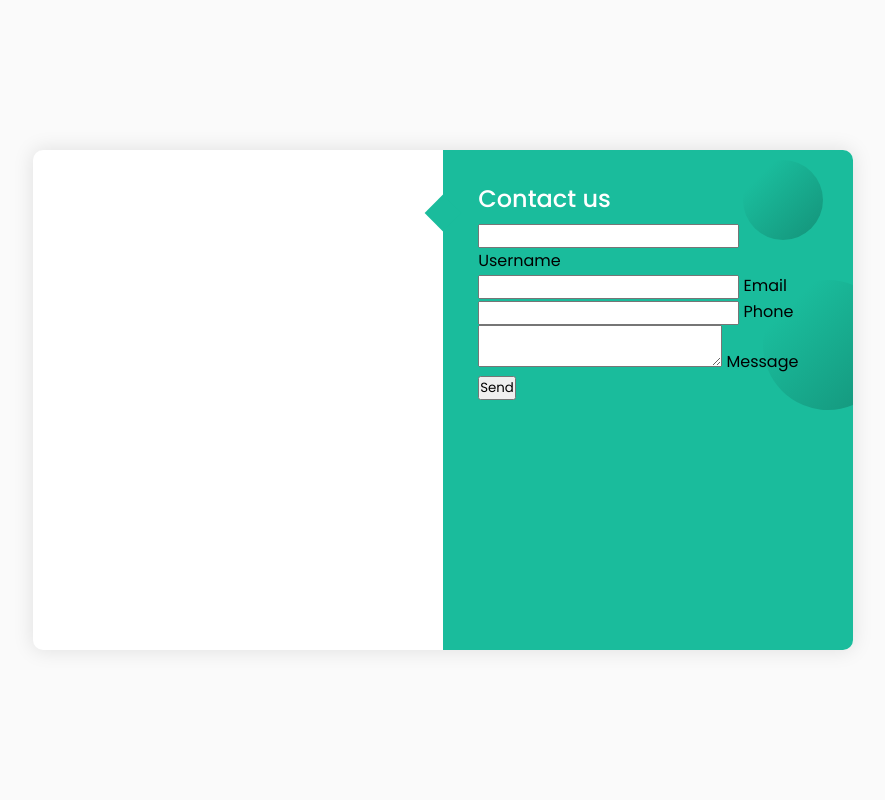
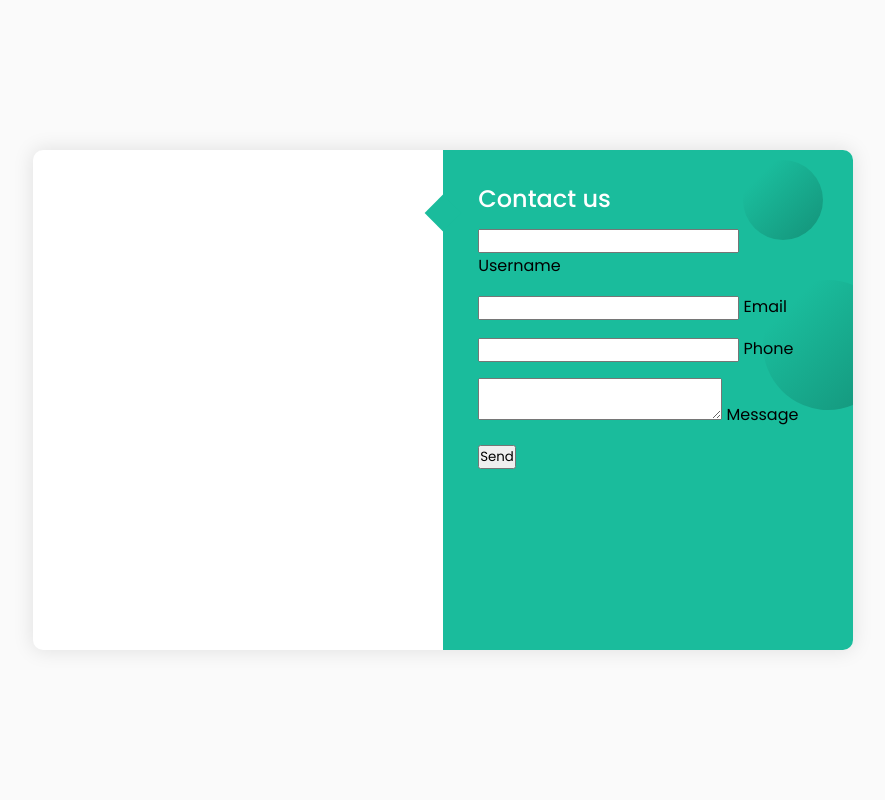
Before and after one commit to baylagas/ese-progra2-contact-form, a Flask app: page / in a window 1280 px wide. Shown: the whole page, without its empty margins (197-1082 px from the left). Run offline with Flask 2, Linux system fonts and the light colour scheme; some libraries are stand-ins or nearby versions.

Commit message:
add class input-container tag in css

```diff
--- a/static/style.css
+++ b/static/style.css
@@ -87,3 +87,8 @@ form{
     line-height: 1;
     margin-bottom: 0.7rem;
 }
+
+.input-container{
+    position: relative;
+    margin: 1rem 0;
+}
```
